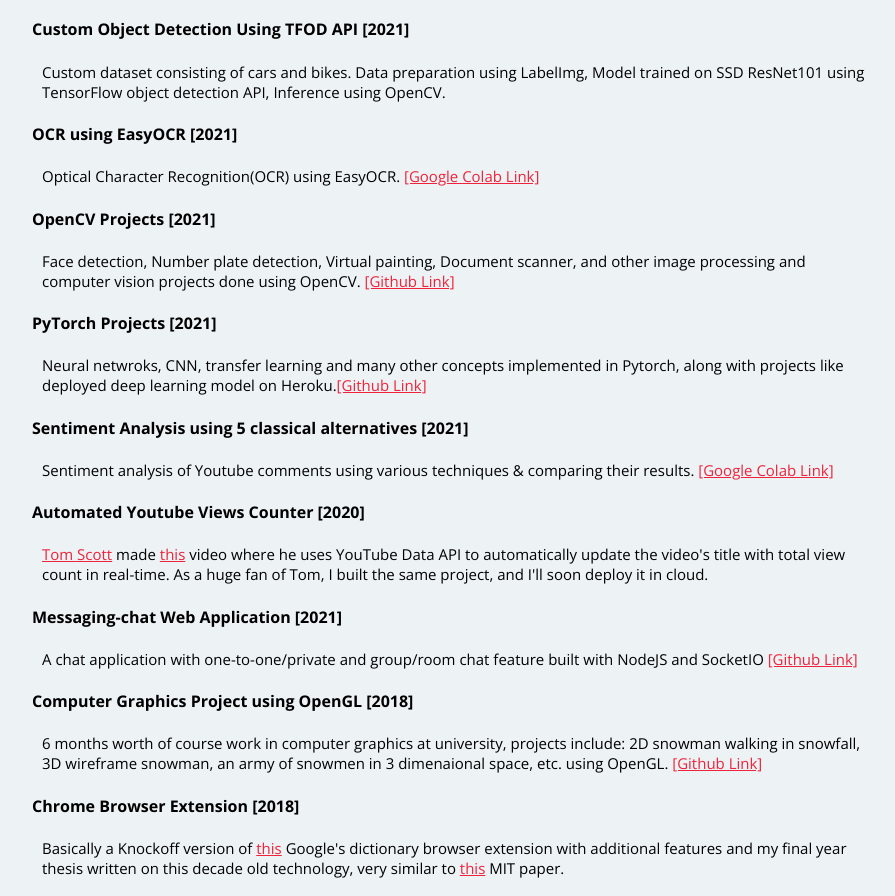
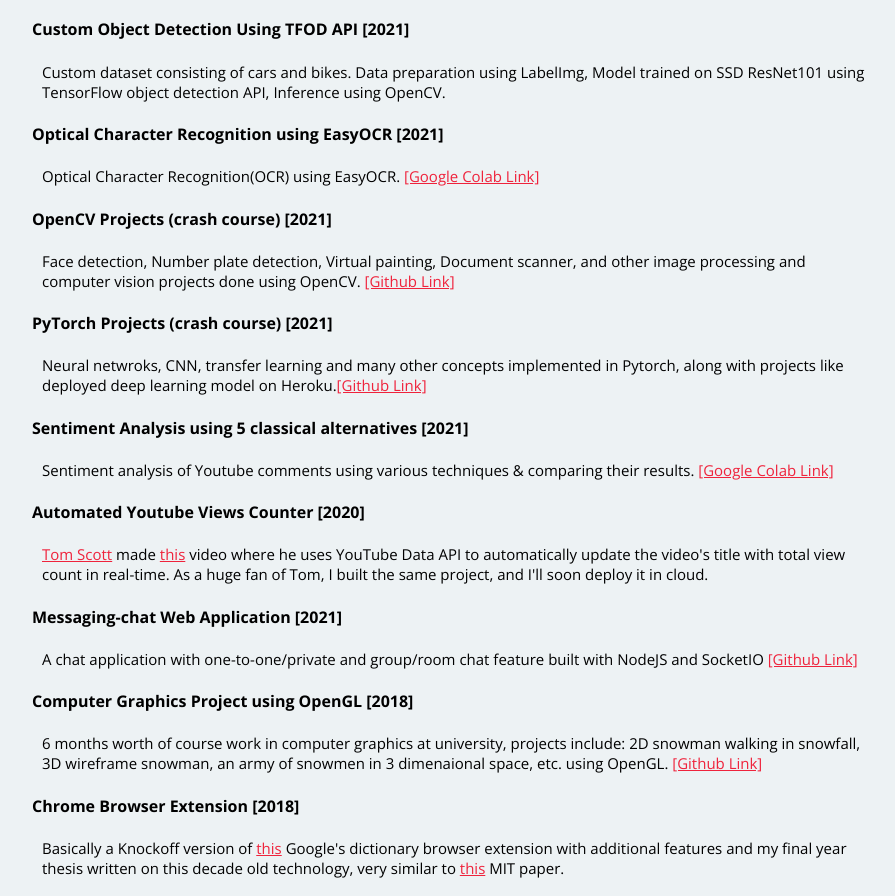
Before and after one commit to isinghsrishti/singhsrishti.com, a plain HTML site: page index.html in a window 1280 px wide. Shown: the part 5036-5932 px from the top of the page, without its empty margins (183-1078 px from the left). Drawn offline with nearby package versions, Linux system fonts and the light colour scheme.

Commit message:
Update index.html

```diff
--- a/index.html
+++ b/index.html
@@ -293,13 +293,13 @@
 		<h4>Custom Object Detection Using TFOD API [2021]</h4>
 		<p>Custom dataset consisting of cars and bikes. Data preparation using LabelImg, Model trained on SSD ResNet101 using TensorFlow object detection API, Inference using OpenCV.</p>
 
-		<h4>OCR using EasyOCR [2021]</h4>
+		<h4>Optical Character Recognition using EasyOCR [2021]</h4>
 		<p>Optical Character Recognition(OCR) using EasyOCR. <a href="https://colab.research.google.com/drive/1hqIMbcKgazn473O3p2m9W0HmcnegNRFZ?usp=sharing">[Google Colab Link]</a></p>
 
-		<h4>OpenCV Projects [2021]</h4>
+		<h4>OpenCV Projects (crash course) [2021]</h4>
 		<p>Face detection, Number plate detection, Virtual painting, Document scanner, and other image processing and computer vision projects done using OpenCV. <a href="https://github.com/Srishti5ingh/opencv-crash-course" target="_blank">[Github Link]</a></p>
 
-		<h4>PyTorch Projects [2021]</h4>
+		<h4>PyTorch Projects (crash course) [2021]</h4>
 		<p>Neural netwroks, CNN, transfer learning and many other concepts implemented in Pytorch, along with projects like deployed deep learning model on Heroku.<a href="https://github.com/Srishti5ingh/pytorch-crash-course-0" target="_blank">[Github Link]</a></p>
 
 		<h4>Sentiment Analysis using 5 classical alternatives [2021]</h4>
```
